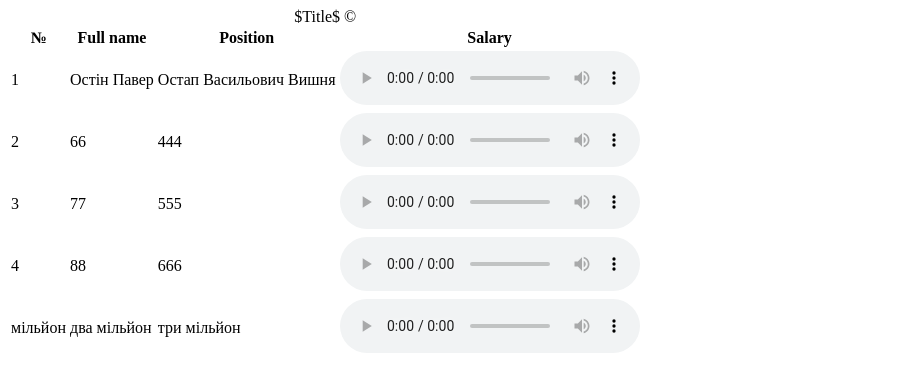
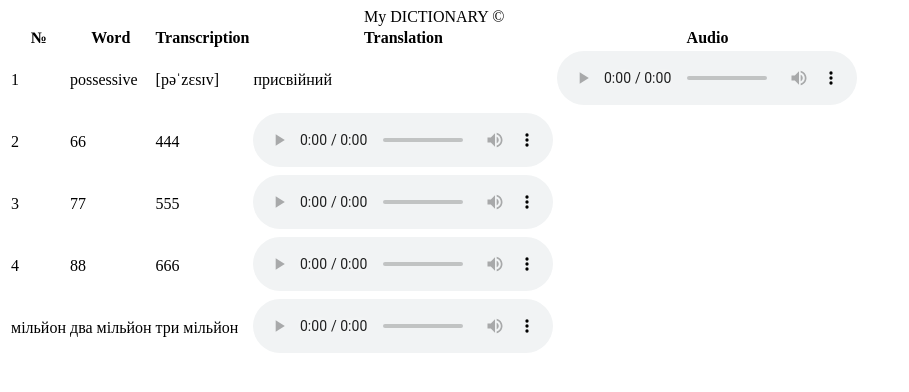
Before and after one commit to Dentist-ua/genius_1, a plain HTML site: page test.html in a window 1280 px wide. Shown: the whole page, without its empty margins (0-909 px from the left). Drawn offline with Linux system fonts and the light colour scheme.

Commit message:
add dictonary

```diff
--- a/test.html
+++ b/test.html
@@ -7,20 +7,22 @@
 <body>
 <!-- TEST TABLE -->
 <table>
-    <caption>$Title$ &copy;</caption>
+    <caption>My DICTIONARY &copy;</caption>
     <thead>
     <tr>
         <th>№</th>
-        <th>Full name</th>
-        <th>Position</th>
-        <th>Salary</th>
+        <th>Word</th>
+        <th>Transcription</th>
+        <th>Translation</th>
+        <th>Audio</th>
     </tr>
     </thead>
     <tbody>
     <tr>
         <td>1</td>
-        <td>Остін Павер</td>
-        <td>Остап Васильович Вишня</td>
+        <td>possessive</td>
+        <td>[pəˈzɛsɪv]</td>
+        <td>присвійний</td>
         <td>
             <audio controls>
                 <source src="./media/possessive.mp3" type="audio/mpeg">
```
Also changed, not shown: index.html (+5 -0 lines).
